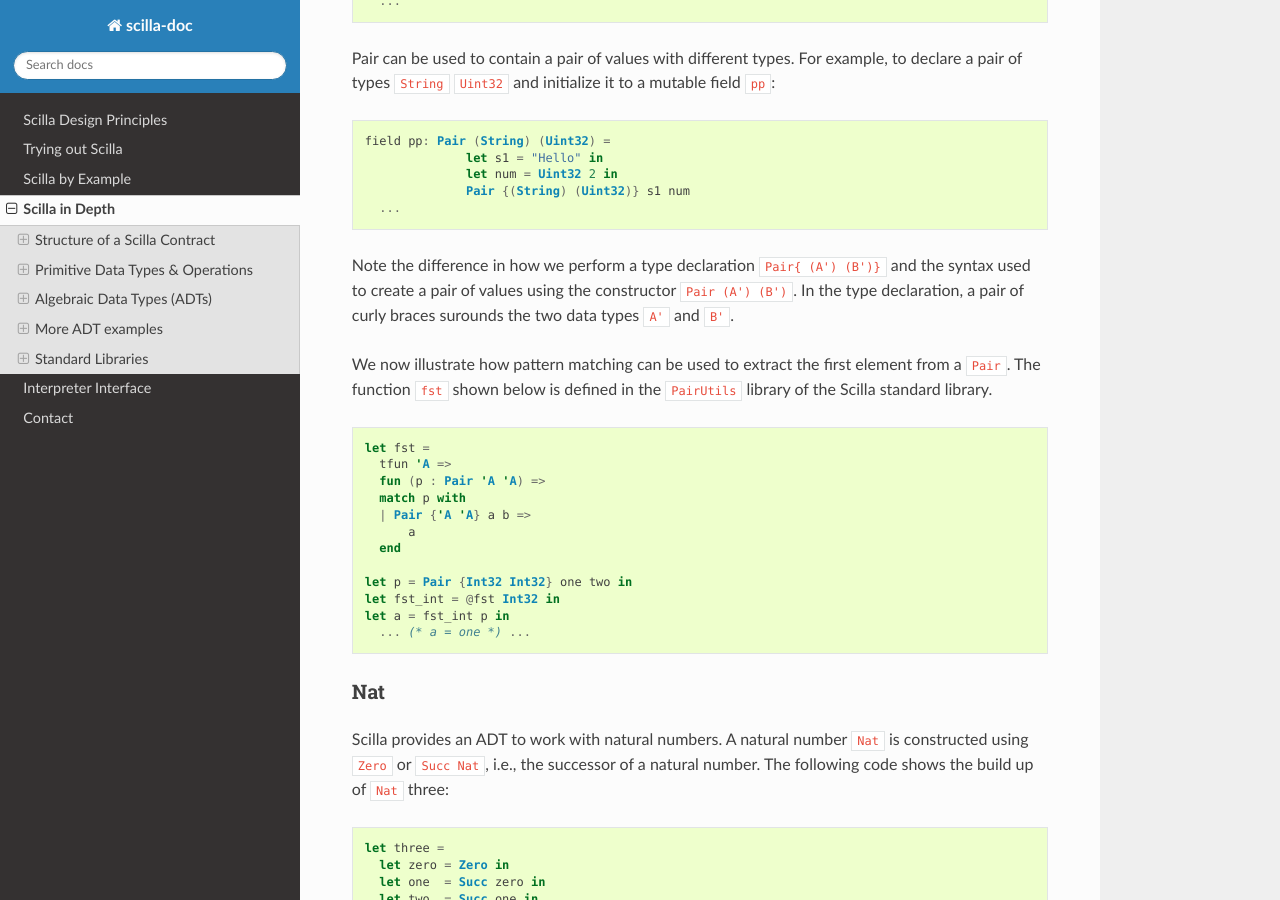
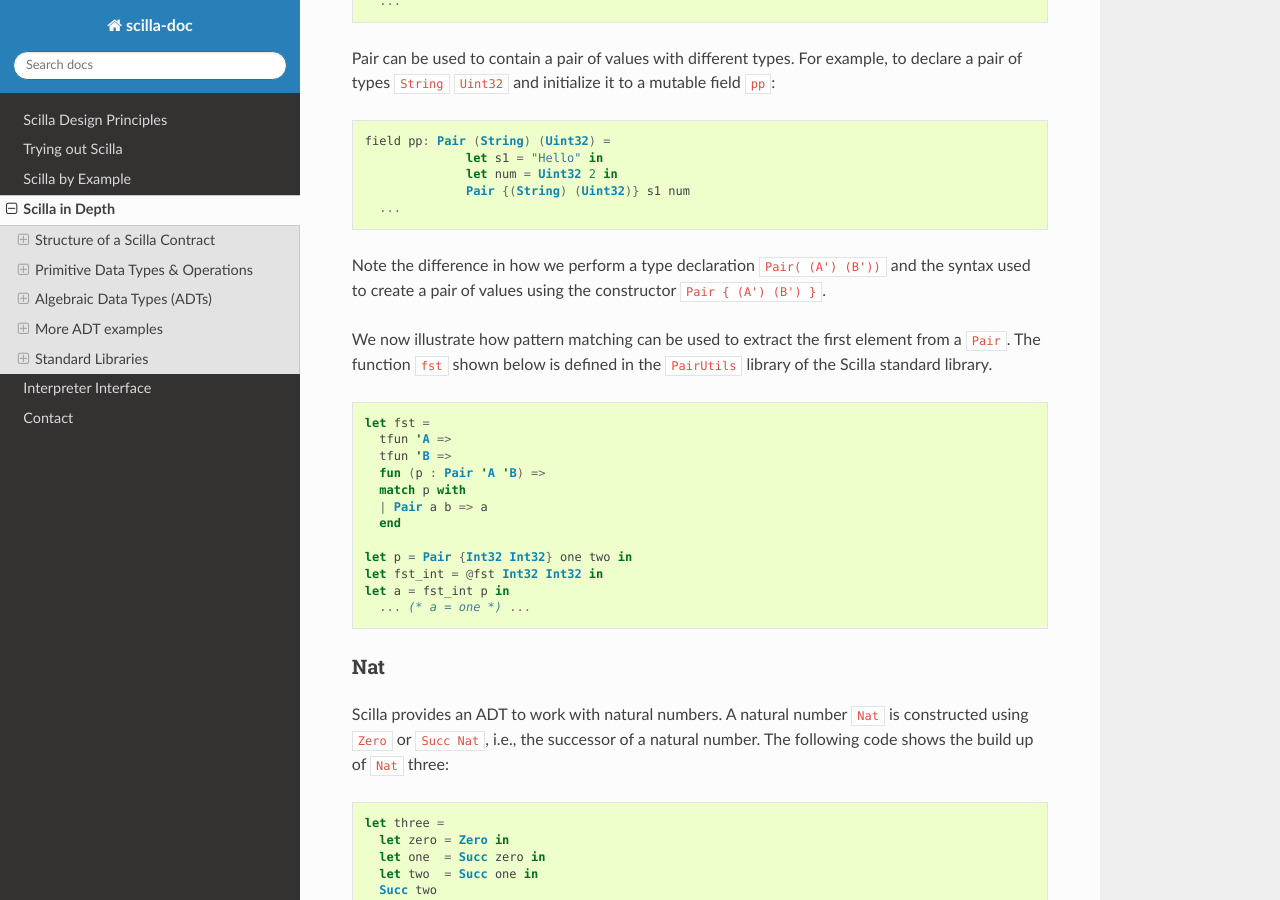
Before and after one commit to Zilliqa/scilla-docs, a Sphinx documentation site: the page built from docs/source/scilla-in-depth.rst, in a window 1280 px wide and 900 px high, scrolled down 10364 px. Built offline with Sphinx 7.4.7 and the Read the Docs theme 2.0.0, drawn with Linux system fonts in a browser that asks for light colours.

Commit message:
Fst and snd should take in two types in tfunc according to stdlib's implementation

```diff
--- a/docs/source/scilla-in-depth.rst
+++ b/docs/source/scilla-in-depth.rst
@@ -604,9 +604,8 @@ to a mutable field ``pp``:
                 Pair {(String) (Uint32)} s1 num
     ...
 
-Note the difference in how we perform a type declaration ``Pair{ (A') (B')}``
-and the syntax used to create a pair of values using the constructor ``Pair (A') (B')``.
-In the type declaration, a pair of curly braces surounds the two data types ``A'`` and ``B'``.
+Note the difference in how we perform a type declaration ``Pair( (A') (B'))``
+and the syntax used to create a pair of values using the constructor ``Pair { (A') (B') }``.
 
 We now illustrate how pattern matching can be used to extract the
 first element from a ``Pair``. The function ``fst`` shown below
@@ -616,14 +615,14 @@ is defined in the ``PairUtils`` library of the Scilla standard library.
 
   let fst =
     tfun 'A =>
-    fun (p : Pair 'A 'A) =>
+    tfun 'B =>
+    fun (p : Pair 'A 'B) =>
     match p with
-    | Pair {'A 'A} a b =>
-        a
+    | Pair a b => a
     end
 
   let p = Pair {Int32 Int32} one two in
-  let fst_int = @fst Int32 in
+  let fst_int = @fst Int32 Int32 in
   let a = fst_int p in
     ... (* a = one *) ...
 
```
